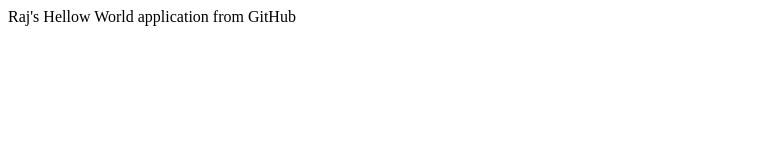
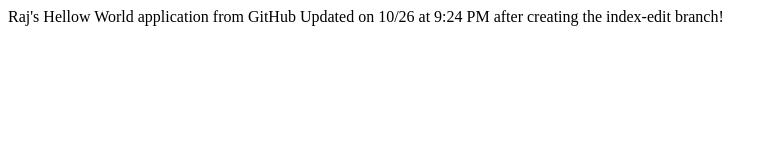
Before and after one commit to rajpaulraj/HelloWorld, a plain HTML site: page index.html in a window 1280 px wide. Shown: the whole page, without its empty margins (0-777 px from the left). Drawn offline with Linux system fonts and the light colour scheme.

Commit message:
Update index.html
Updated additional info

```diff
--- a/index.html
+++ b/index.html
@@ -1,3 +1,4 @@
 <html>
 Raj's Hellow World application from GitHub
+Updated on 10/26 at 9:24 PM after creating the index-edit branch!
 </html>
```
